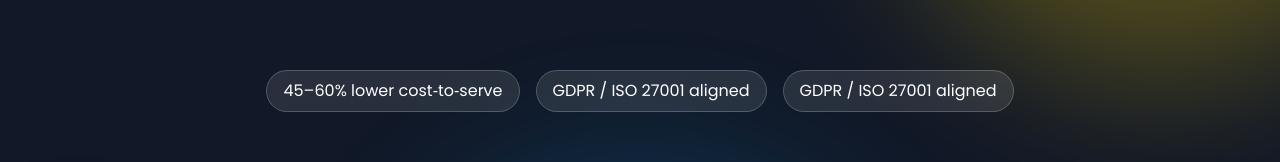
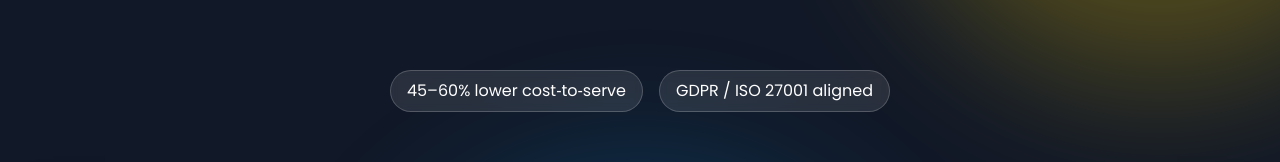
Before and after one commit to kwamevaughan/call-center-solutions-africa, a Next.js app: page /about-us in a window 1280 px wide. Shown: the part 314-476 px from the top of the page. Built offline with nearby package versions, Linux system fonts and the light colour scheme; no server answers.

Commit message:
fix: remove duplicate badge text in About component

```diff
--- a/src/features/about/components/AboutPage.tsx
+++ b/src/features/about/components/AboutPage.tsx
@@ -129,7 +129,6 @@ const About = () => {
                 <div className="hidden md:flex flex-wrap items-center justify-center gap-3 sm:gap-4 mt-4 sm:mt-6">
                   {[
                     "45–60% lower cost‑to‑serve",
-                    "GDPR / ISO 27001 aligned",
                     "GDPR / ISO 27001 aligned",
                   ].map((badge) => (
                     <div
```
